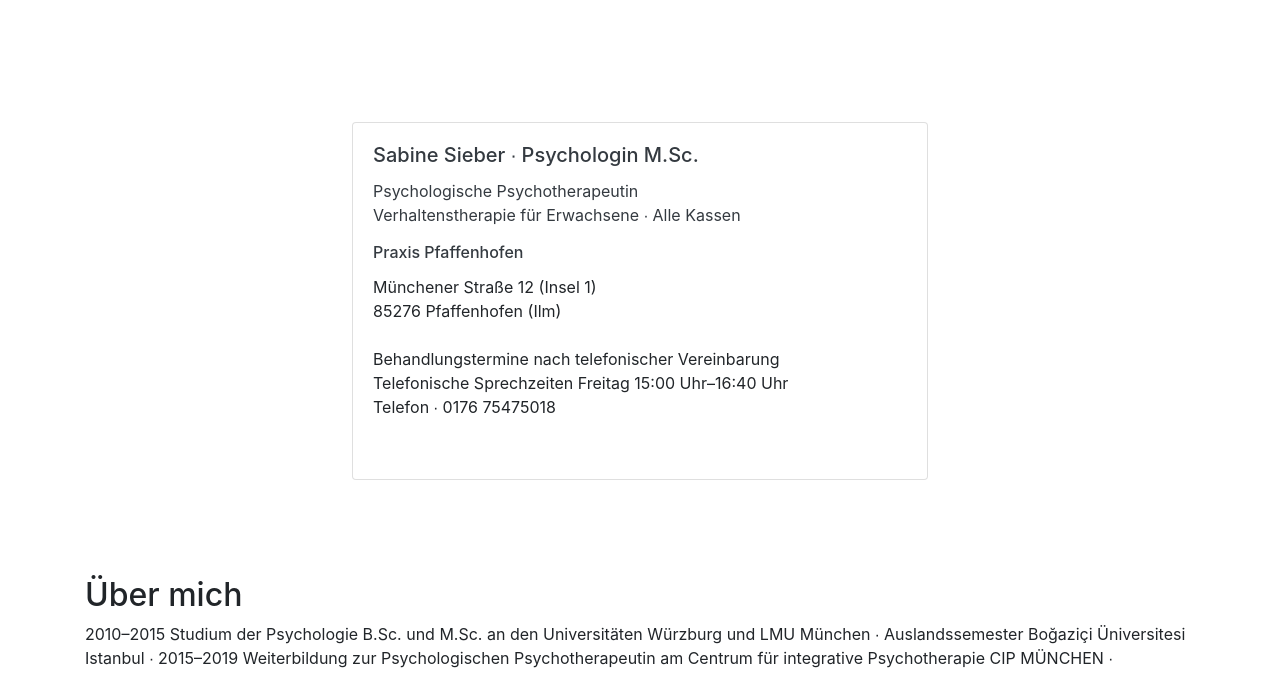
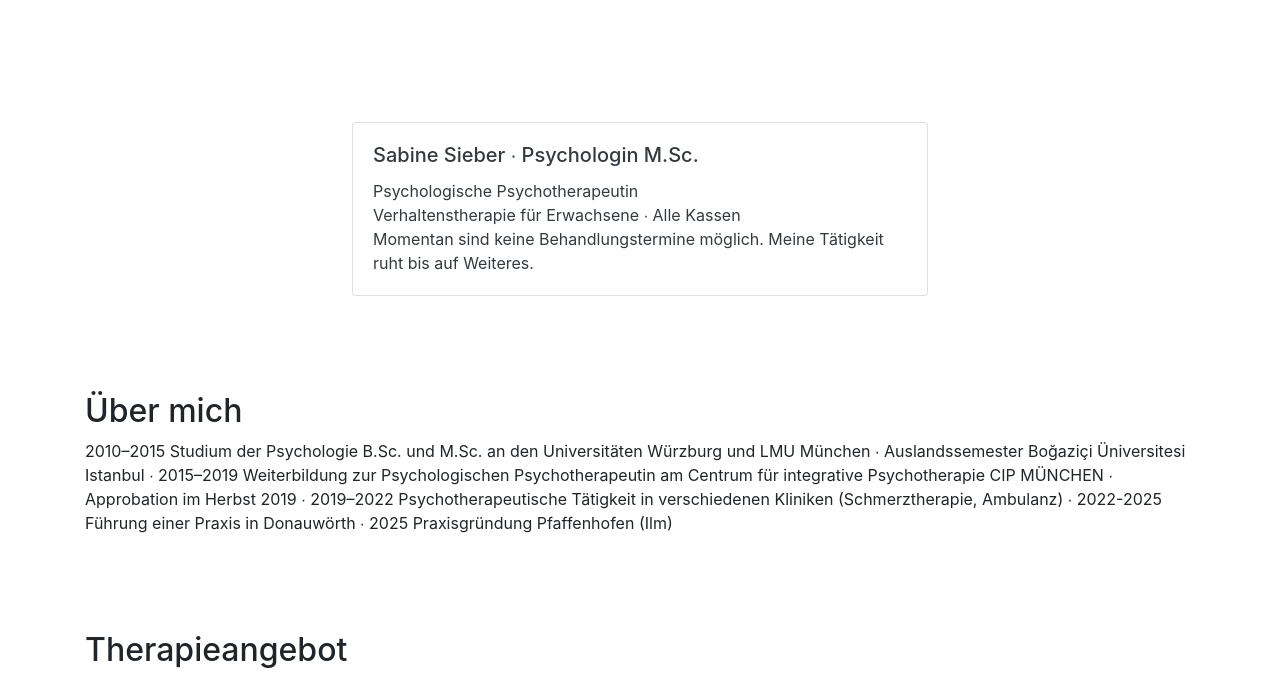
Before and after one commit to tbrunner83/tbrunner83.github.io, a plain HTML site: page index.html in a window 1280 px wide. Shown: the part 774-1447 px from the top of the page. Drawn offline with nearby package versions, Linux system fonts and the light colour scheme.

Commit message:
Abwesenheit Elternzeit eingetragen

```diff
--- a/index.html
+++ b/index.html
@@ -51,11 +51,11 @@
 				<h5 class ="card-title text-dark"> Sabine Sieber ∙ Psychologin M.Sc.</h5>
 					<p class="card-text text-dark">
 			Psychologische Psychotherapeutin<br />Verhaltenstherapie für Erwachsene ∙ Alle Kassen<br />
+						Momentan sind keine Behandlungstermine möglich. Meine Tätigkeit ruht bis auf Weiteres.
 
-
-					<h6 class ="card-title text-dark"> Praxis Pfaffenhofen</h6>
+					<!--<h6 class ="card-title text-dark"> Praxis Pfaffenhofen</h6>
 					Münchener Straße 12 (Insel 1) <br /> 85276 Pfaffenhofen (Ilm)<br /><br />Behandlungstermine nach telefonischer Vereinbarung<br />Telefonische Sprechzeiten Freitag 15:00 Uhr–16:40 Uhr<br />
-Telefon ∙ 0176 75475018 <br /><br />
+Telefon ∙ 0176 75475018 <br /><br />-->
 
 <!--<h6 class ="card-title text-dark"> Praxis Donauwörth</h6>
 Offizial-Schmid-Straße 3<br />86609 Donauwörth<br /><br />Behandlungstermine nach telefonischer Vereinbarung<br />Telefonische Sprechzeiten Montag bis Donnerstag 11:30 Uhr–11:55 Uhr<br />
```
